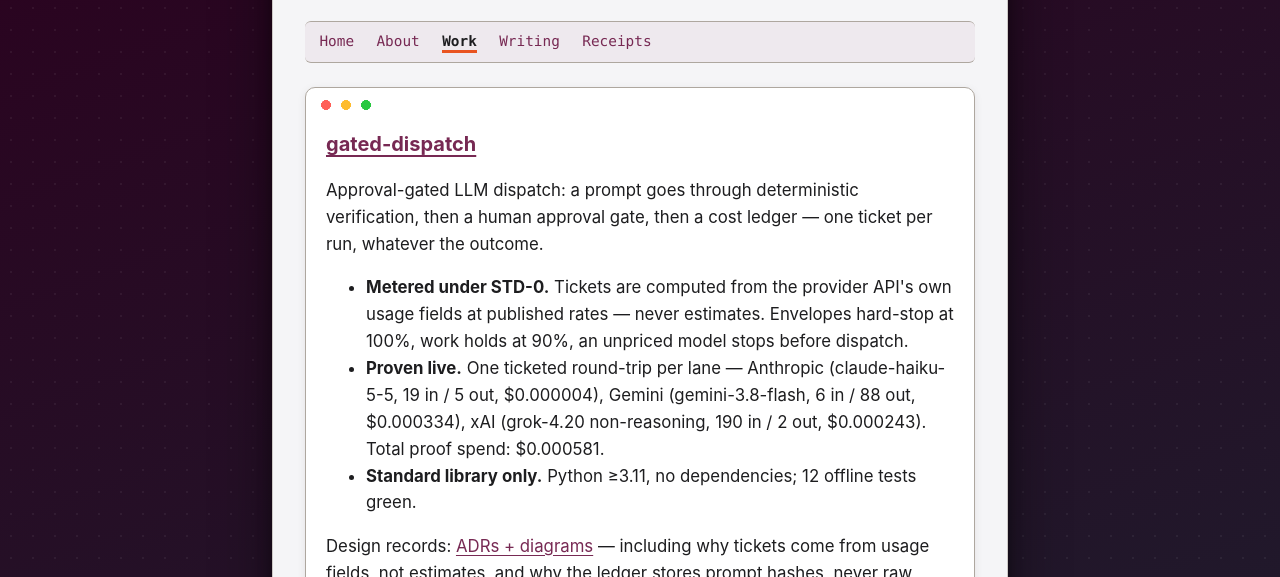
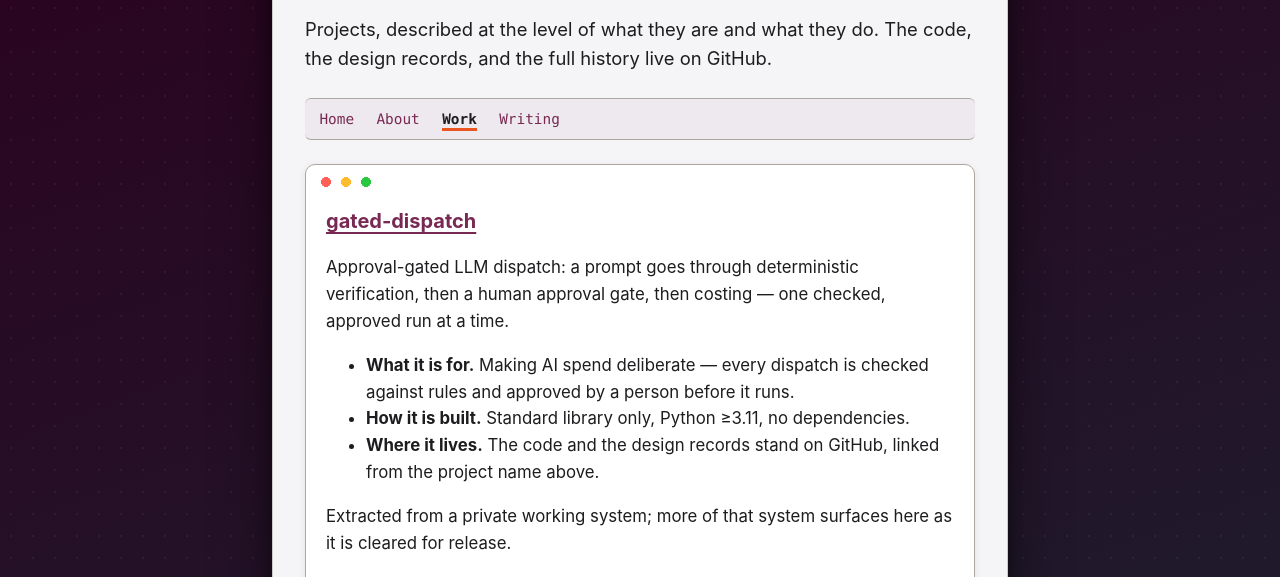
Before and after one commit to OpenSesh95/website, a plain HTML site: page work.html in a window 1280 px wide. Shown: the part 223-800 px from the top of the page. Drawn offline with Linux system fonts and the light colour scheme.

Commit message:
Roll back code-and-receipts material to a high-level footprint
Remove the Receipts nav link from all pages. Home: 'Proof, not
promises' becomes 'Selected work' with record detail removed.
Work: projects described at footprint level. Approved as Q-016.

```diff
--- a/work.html
+++ b/work.html
@@ -4,14 +4,14 @@
 <meta charset="utf-8">
 <meta name="viewport" content="width=device-width, initial-scale=1">
 <title>Work — Sesh B</title>
-<meta name="description" content="Public work with receipts: gated-dispatch and the STD-0 metering standard.">
+<meta name="description" content="Projects, described at the level of what they are and what they do. The code and its record live on GitHub.">
 <link rel="stylesheet" href="styles.css">
 <link rel="icon" href="favicon.svg" type="image/svg+xml">
 <link rel="icon" href="favicon-32.png" type="image/png" sizes="32x32">
 <link rel="apple-touch-icon" href="apple-touch-icon.png">
 <meta name="theme-color" content="#2C001E">
 <meta property="og:title" content="Work — Sesh B">
-<meta property="og:description" content="Public work with receipts: gated-dispatch and the STD-0 metering standard.">
+<meta property="og:description" content="Projects, described at the level of what they are and what they do. The code and its record live on GitHub.">
 <meta property="og:type" content="website">
 <meta property="og:url" content="https://seshstack.com/work.html">
 <link rel="canonical" href="https://seshstack.com/work.html">
@@ -26,25 +26,25 @@
   <p class="wordmark" aria-hidden="true">~/seshstack <span class="prompt">$</span><span class="cursor"></span></p>
   <p class="kicker">Sesh B · @OpenSesh95</p>
   <h1>Work</h1>
+  <p class="lede">Projects, described at the level of what they are and what they do. The code, the design records, and the full history live on GitHub.</p>
   <nav>
     <a href="index.html">Home</a>
     <a href="about.html">About</a>
     <a href="work.html" aria-current="page">Work</a>
     <a href="writing.html">Writing</a>
-    <a href="receipts.html">Receipts</a>
   </nav>
 </header>
 <main>
   <section>
     <article class="card">
       <h2><a href="https://github.com/OpenSesh95/gated-dispatch">gated-dispatch</a></h2>
-      <p>Approval-gated LLM dispatch: a prompt goes through deterministic verification, then a human approval gate, then a cost ledger — one ticket per run, whatever the outcome.</p>
+      <p>Approval-gated LLM dispatch: a prompt goes through deterministic verification, then a human approval gate, then costing — one checked, approved run at a time.</p>
       <ul>
-        <li><strong>Metered under STD-0.</strong> Tickets are computed from the provider API's own usage fields at published rates — never estimates. Envelopes hard-stop at 100%, work holds at 90%, an unpriced model stops before dispatch.</li>
-        <li><strong>Proven live.</strong> One ticketed round-trip per lane — Anthropic (claude-haiku-5-5, 19 in / 5 out, $0.000004), Gemini (gemini-3.8-flash, 6 in / 88 out, $0.000334), xAI (grok-4.20 non-reasoning, 190 in / 2 out, $0.000243). Total proof spend: $0.000581.</li>
-        <li><strong>Standard library only.</strong> Python ≥3.11, no dependencies; 12 offline tests green.</li>
+        <li><strong>What it is for.</strong> Making AI spend deliberate — every dispatch is checked against rules and approved by a person before it runs.</li>
+        <li><strong>How it is built.</strong> Standard library only, Python ≥3.11, no dependencies.</li>
+        <li><strong>Where it lives.</strong> The code and the design records stand on GitHub, linked from the project name above.</li>
       </ul>
-      <p>Design records: <a href="https://github.com/OpenSesh95/gated-dispatch/tree/main/docs">ADRs + diagrams</a> — including why tickets come from usage fields, not estimates, and why the ledger stores prompt hashes, never raw prompts. Extracted from a private working system; more of that system surfaces here as it is cleared for release.</p>
+      <p>Extracted from a private working system; more of that system surfaces here as it is cleared for release.</p>
     </article>
   </section>
 </main>
```
Also changed, not shown: about.html (+0 -1 lines), index.html (+4 -5 lines), writing.html (+0 -1 lines).
